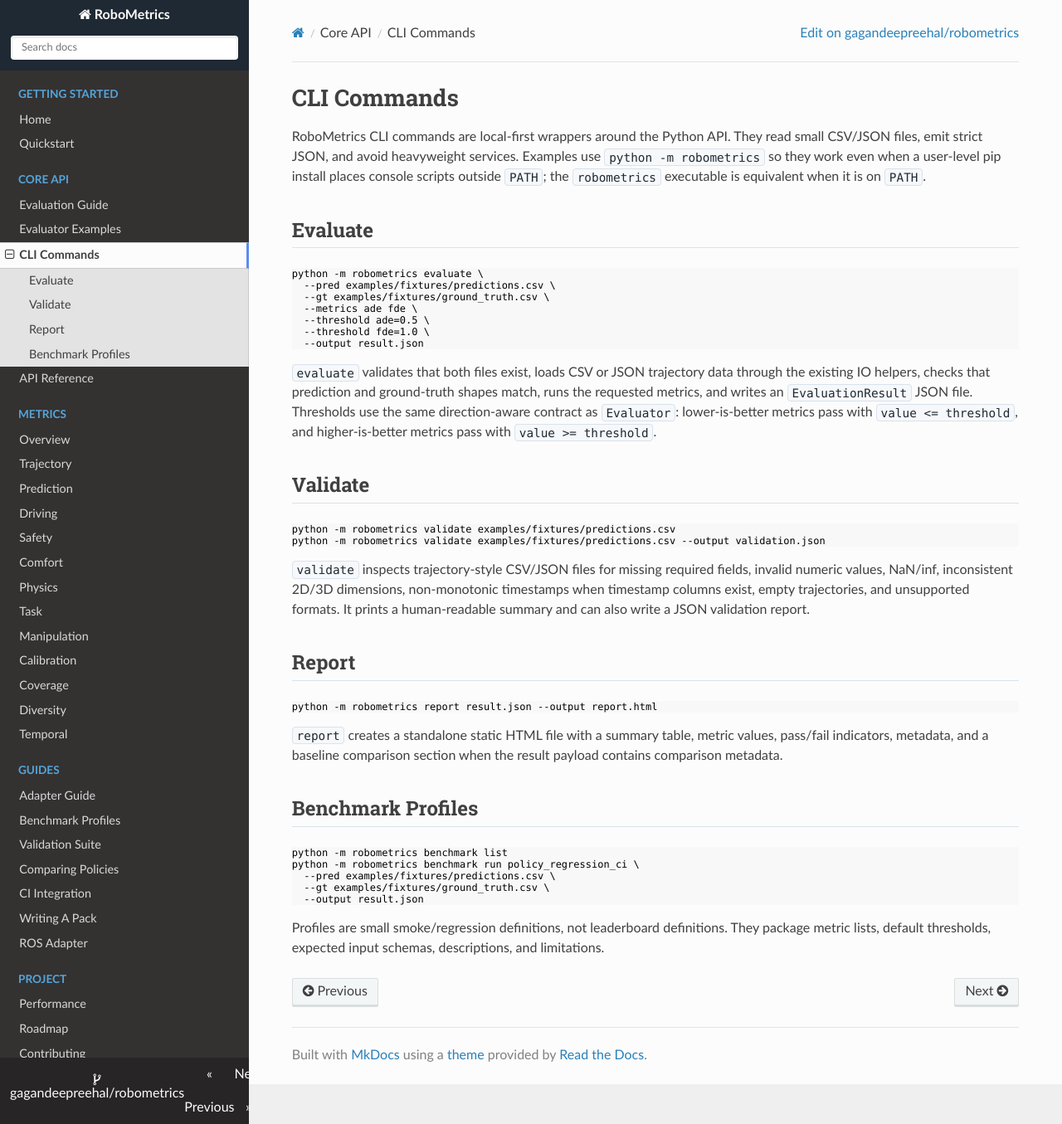
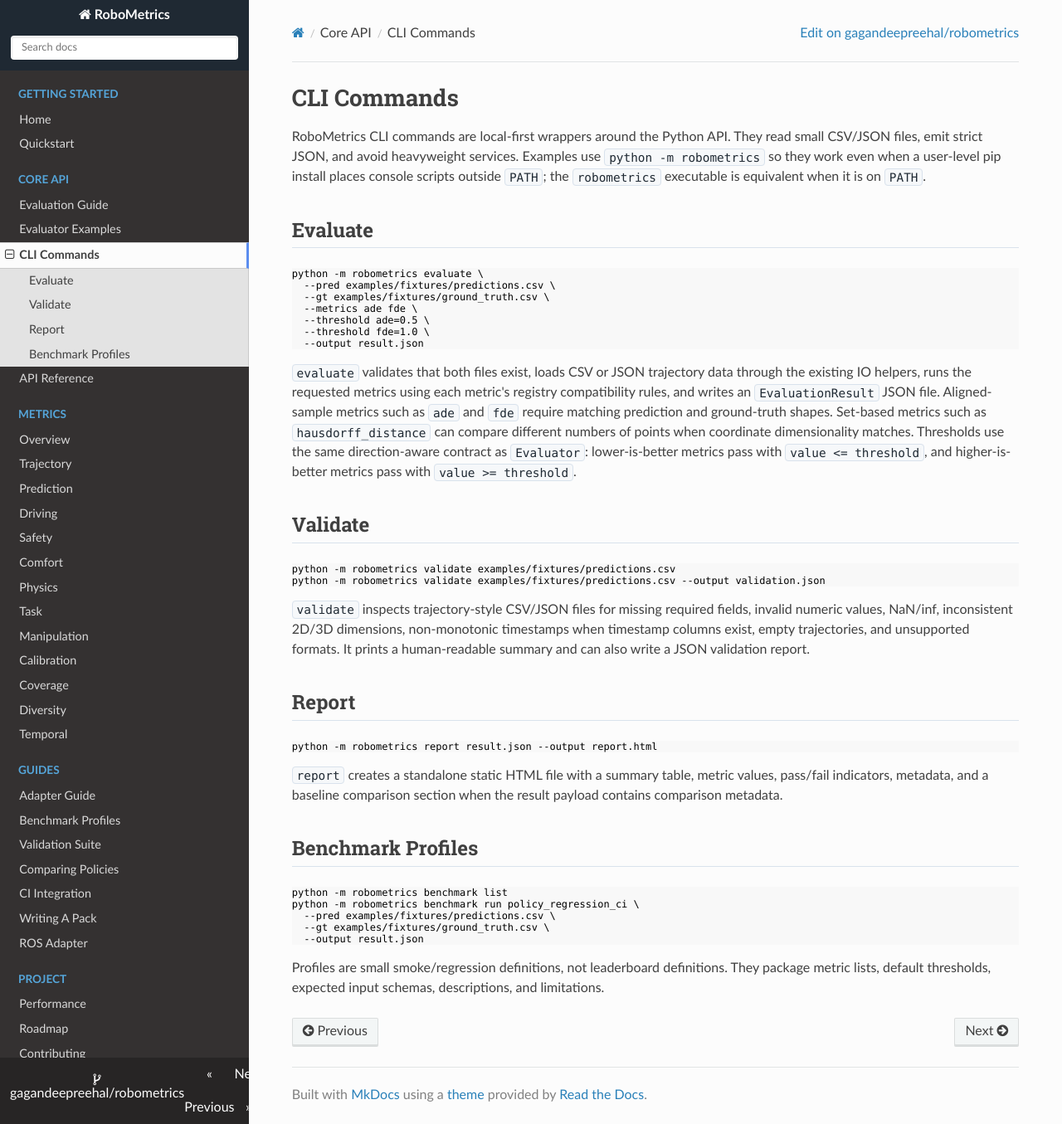
Before and after one commit to gagandeepreehal/robometrics, an MkDocs documentation site: the page built from docs/cli.md, in a window 1280 px wide and 1355 px high. Shown: the whole window at 83% size. Built offline with MkDocs 1.6.1, drawn with Linux system fonts in a browser that asks for light colours; nearby versions of some CDN libraries.

````diff
--- a/docs/cli.md
+++ b/docs/cli.md
@@ -19,8 +19,11 @@ python -m robometrics evaluate \
 ```
 
 `evaluate` validates that both files exist, loads CSV or JSON trajectory data
-through the existing IO helpers, checks that prediction and ground-truth shapes
-match, runs the requested metrics, and writes an `EvaluationResult` JSON file.
+through the existing IO helpers, runs the requested metrics using each metric's
+registry compatibility rules, and writes an `EvaluationResult` JSON file.
+Aligned-sample metrics such as `ade` and `fde` require matching prediction and
+ground-truth shapes. Set-based metrics such as `hausdorff_distance` can compare
+different numbers of points when coordinate dimensionality matches.
 Thresholds use the same direction-aware contract as `Evaluator`: lower-is-better
 metrics pass with `value <= threshold`, and higher-is-better metrics pass with
 `value >= threshold`.
````
Also changed, not shown: README.md (+18 -8 lines), docs/adapters.md (+4 -0 lines), docs/metrics/trajectory.md (+4 -1 lines).
